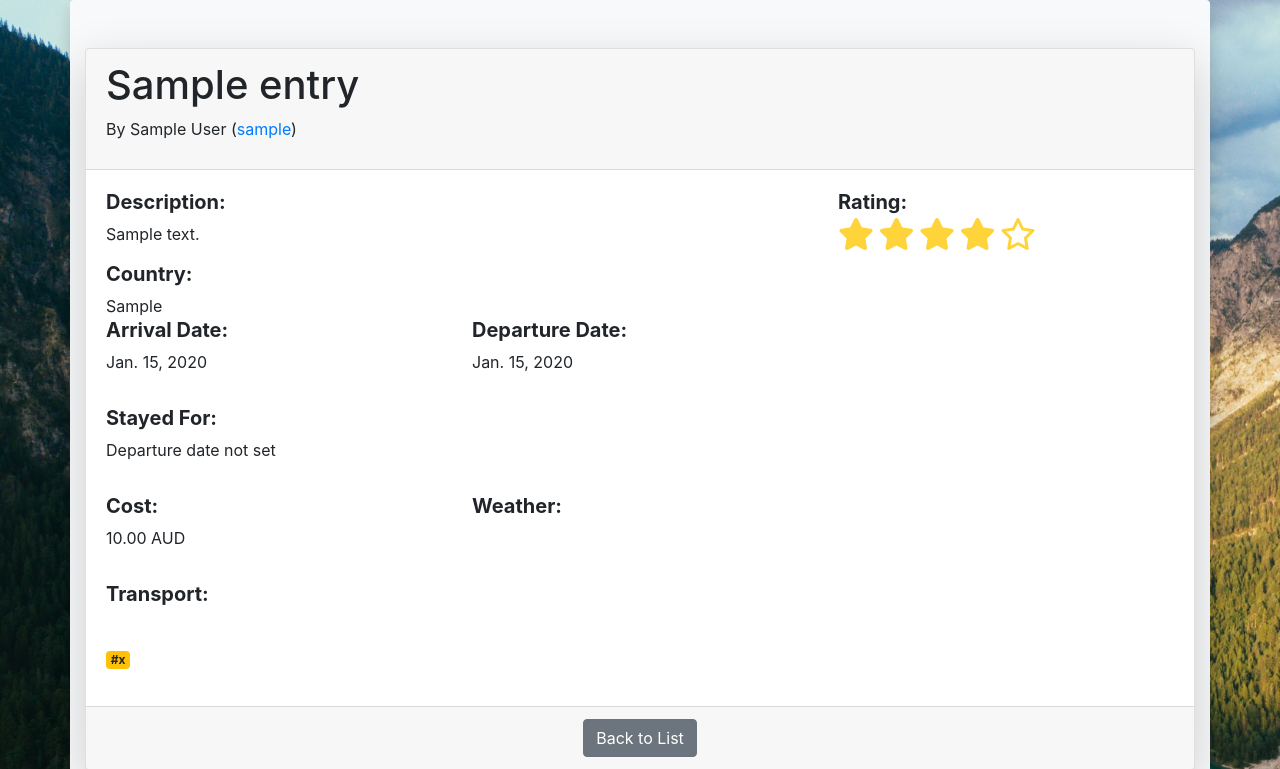
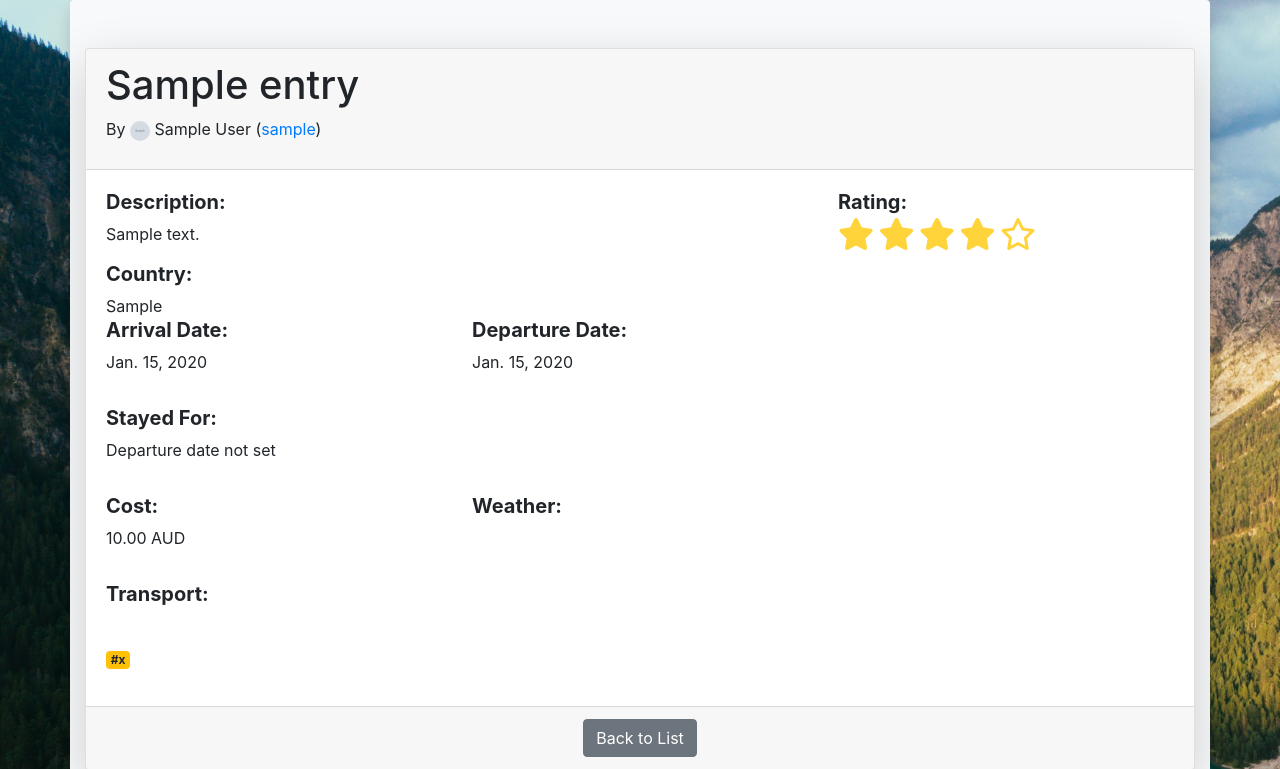
Before and after one commit to celiska/travel_journal, a Django app: page /entry/1 in a window 1280 px wide. Shown: the part 72-841 px from the top of the page. Run offline with Django 5.2, Linux system fonts and the light colour scheme; tables that the repository leaves empty hold one stand-in row (values such as "Sample post"); grey boxes marked "Sample" are stand-in pictures; parts of the project's set-up code (start-up, migrations or seed data) failed here and were passed over; some libraries are stand-ins or nearby versions.

Commit message:
Added profile picture on entry & profile page

```diff
--- /dev/null
+++ b/static/css/profile_picture.css
@@ -0,0 +1,13 @@
+.profile_picture_small {
+    width: 20px;
+    height: 20px;
+    object-fit: cover;
+    border-radius: 50%;
+}
+
+.profile_picture {
+    width: 200px;
+    height: 200px;
+    object-fit: cover;
+    border-radius: 50%;
+}
--- a/templates/base.html
+++ b/templates/base.html
@@ -10,7 +10,6 @@
           integrity="sha384-GJzZqFGwb1QTTN6wy59ffF1BuGJpLSa9DkKMp0DgiMDm4iYMj70gZWKYbI706tWS" crossorigin="anonymous">
     <link rel="stylesheet" href="https://cdn.jsdelivr.net/npm/bootstrap-icons/font/bootstrap-icons.css">
     <script src="https://code.jquery.com/jquery-3.3.1.min.js" crossorigin="anonymous"></script>
-
     <script src="https://cdnjs.cloudflare.com/ajax/libs/popper.js/1.14.6/umd/popper.min.js"
             integrity="sha384-wHAiFfRlMFy6i5SRaxvfOCifBUQy1xHdJ/yoi7FRNXMRBu5WHdZYu1hA6ZOblgut"
             crossorigin="anonymous"></script>
@@ -18,7 +17,10 @@
             integrity="sha384-B0UglyR+jN6CkvvICOB2joaf5I4l3gm9GU6Hc1og6Ls7i6U/mkkaduKaBhlAXv9k"
             crossorigin="anonymous"></script>
     <link rel="stylesheet" href="https://cdnjs.cloudflare.com/ajax/libs/font-awesome/6.6.0/css/all.min.css">
-    <!-- <script src="{% static 'hashtags.js' %}"></script> -->
+
+    <link rel="stylesheet" href="{% static 'css/profile_picture.css' %}">
+
+
 </head>
 <body>
 {% include "navbar.html" %}
--- a/viewer/templates/entry.html
+++ b/viewer/templates/entry.html
@@ -1,11 +1,23 @@
 {% extends "base.html" %}
+{% load static %}
 
 {% block content %}
 <div>
     <div class="card shadow-lg">
         <div class="card-header text-left">
             <h1>{{ entry.entry_name }}</h1>
-            <p>By {{ entry.author.profile.display_name }} (<a href="{% url 'profile' entry.author.username %}">{{ entry.author.username }}</a>)</p>
+            <p>
+                By
+                {% if entry.author.profile.profile_picture %}
+                    <img src="{{ entry.author.profile.profile_picture.url }}" alt="Profile picture"
+                         class="img-fluid rounded-circle profile_picture_small">
+                {% else %}
+                    <img src="/images/profiles/profile_default.jpg" alt="Default profile picture"
+                         class="img-fluid rounded-circle profile_picture_small">
+                {% endif %}
+                {{ entry.author.profile.display_name }}
+                (<a href="{% url 'profile' entry.author.username %}">{{ entry.author.username }}</a>)
+            </p>
         </div>
         <div class="card-body">
             <div class="row mb-3">
```
Also changed, not shown: templates/registration/profile.html (+8 -2 lines), images/profiles/flower.png (added), images/profiles/profile_default.jpg (added).
